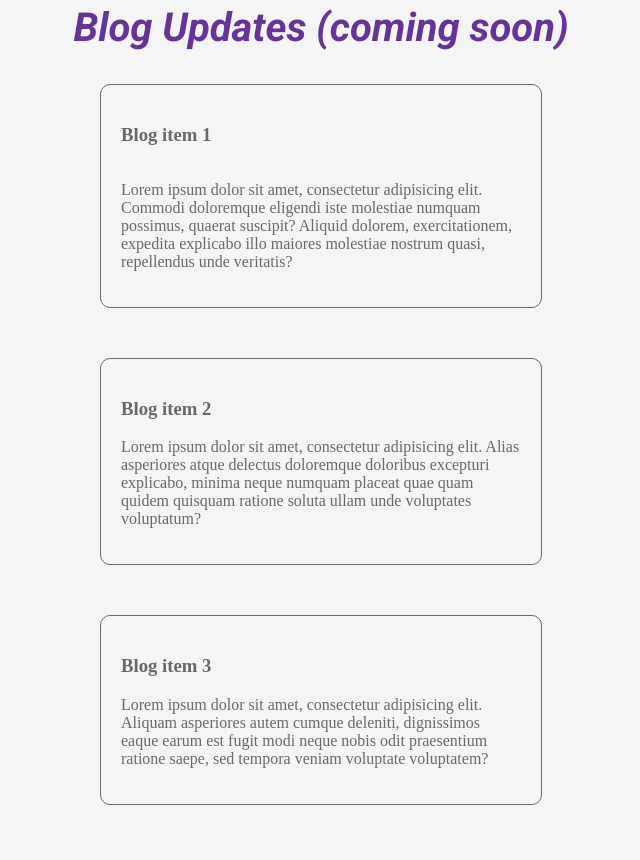
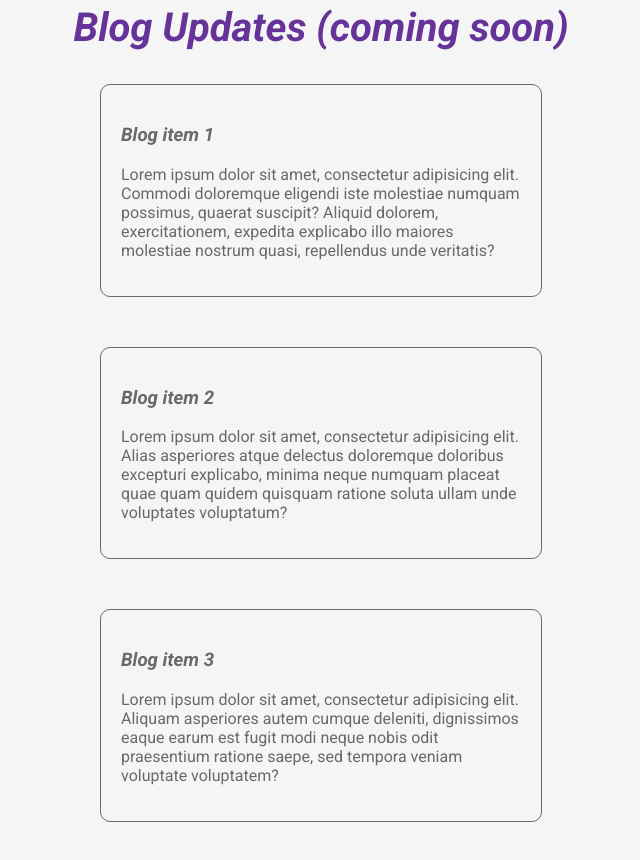
Before and after one commit to bertustenhoor/typographix2, a website: page index.html in a window 1280 px wide. Shown: the part 2480-3340 px from the top of the page, without its empty margins (319-959 px from the left). Drawn offline with nearby package versions, Linux system fonts and the light colour scheme; a web font is replaced by a local one.

Commit message:
kleine wijzigingen

```diff
--- a/index.html
+++ b/index.html
@@ -52,16 +52,16 @@
         <h2 class="roboto-title">Blog Updates (coming soon)</h2>
         <div id="blog-container">
             <article class="blog">
-                <h3><a href="#">Blog item 1</a></h3>
-                <p style="display:inline-block;">Lorem ipsum dolor sit amet, consectetur adipisicing elit. Commodi doloremque eligendi iste molestiae numquam possimus, quaerat suscipit? Aliquid dolorem, exercitationem, expedita explicabo illo maiores molestiae nostrum quasi, repellendus unde veritatis?</p>
+                <h3 class="roboto-title"><a href="#">Blog item 1</a></h3>
+                <p class="roboto-regular">Lorem ipsum dolor sit amet, consectetur adipisicing elit. Commodi doloremque eligendi iste molestiae numquam possimus, quaerat suscipit? Aliquid dolorem, exercitationem, expedita explicabo illo maiores molestiae nostrum quasi, repellendus unde veritatis?</p>
             </article>
             <article class="blog">
-                <h3><a href="#">Blog item 2</a></h3>
-                <p>Lorem ipsum dolor sit amet, consectetur adipisicing elit. Alias asperiores atque delectus doloremque doloribus excepturi explicabo, minima neque numquam placeat quae quam quidem quisquam ratione soluta ullam unde voluptates voluptatum?</p>
+                <h3 class="roboto-title"><a href="#">Blog item 2</a></h3>
+                <p class="roboto-regular">Lorem ipsum dolor sit amet, consectetur adipisicing elit. Alias asperiores atque delectus doloremque doloribus excepturi explicabo, minima neque numquam placeat quae quam quidem quisquam ratione soluta ullam unde voluptates voluptatum?</p>
             </article>
             <article class="blog">
-                <h3><a href="#">Blog item 3</a></h3>
-                <p>Lorem ipsum dolor sit amet, consectetur adipisicing elit. Aliquam asperiores autem cumque deleniti, dignissimos eaque earum est fugit modi neque nobis odit praesentium ratione saepe, sed tempora veniam voluptate voluptatem?</p>
+                <h3 class="roboto-title"><a href="#">Blog item 3</a></h3>
+                <p class="roboto-regular">Lorem ipsum dolor sit amet, consectetur adipisicing elit. Aliquam asperiores autem cumque deleniti, dignissimos eaque earum est fugit modi neque nobis odit praesentium ratione saepe, sed tempora veniam voluptate voluptatem?</p>
             </article>
         </div>
     </section>
--- a/index.js
+++ b/index.js
@@ -11,21 +11,21 @@ field.innerHTML = myDate;
 function darkMode() {
     document.documentElement.setAttribute('toggle-state', 'dark');
     themeIcon.classList.replace('fa-moon', 'fa-sun');
-    localStorage.setItem('theme', 'dark');
 }
 
 function lightMode() {
     document.documentElement.setAttribute('toggle-state', 'light');
     themeIcon.classList.replace('fa-sun', 'fa-moon');
-    localStorage.setItem('theme', 'light');
 }
 
 function toggleTheme() {
     const state = document.documentElement.getAttribute('toggle-state');
     if (!state || state === 'light') {
         darkMode();
+        localStorage.setItem('theme', 'dark');
     } else {
         lightMode();
+        localStorage.setItem('theme', 'light');
     }
 }
 
```
